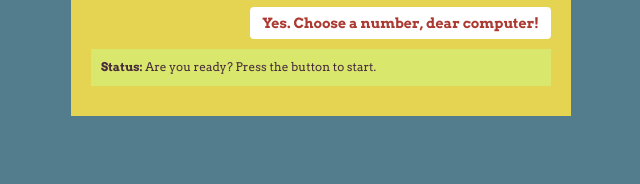
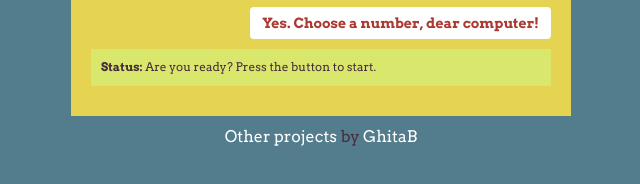
Before and after one commit to GhitaB/guess-my-number, a plain HTML site: page index.html in a window 1280 px wide. Shown: the part 204-388 px from the top of the page, without its empty margins (319-959 px from the left). Drawn offline with nearby package versions, Linux system fonts and the light colour scheme.

Commit message:
Add projects link and author.

```diff
--- a/index.html
+++ b/index.html
@@ -62,5 +62,16 @@
 			</div>
 		</div>
 	</div>
+  <div class="container-fluid">
+    <p class="text-center">
+      <a href="https://ghitab.github.io/projects/">
+        Other projects
+      </a>
+      by
+      <a href="https://ghitab.blogspot.com">
+        GhitaB
+      </a>
+    </p>
+  </div>
 </body>
 </html>
--- a/styles.css
+++ b/styles.css
@@ -57,3 +57,7 @@ p {
 	background: #D9E76C;
 	padding: 10px;
 }
+
+.container-fluid a {
+  color: #FFFFFF;
+}
```
